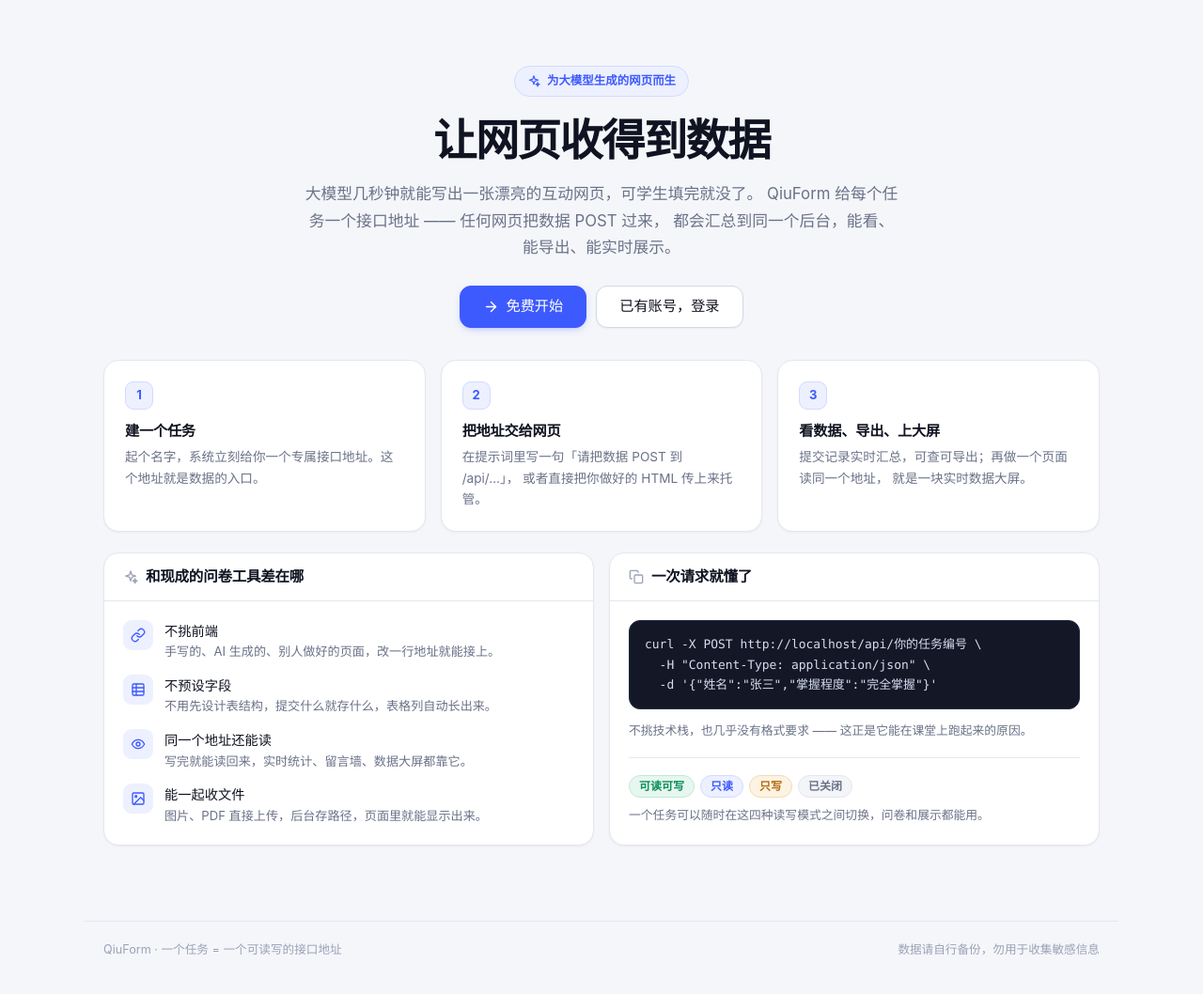
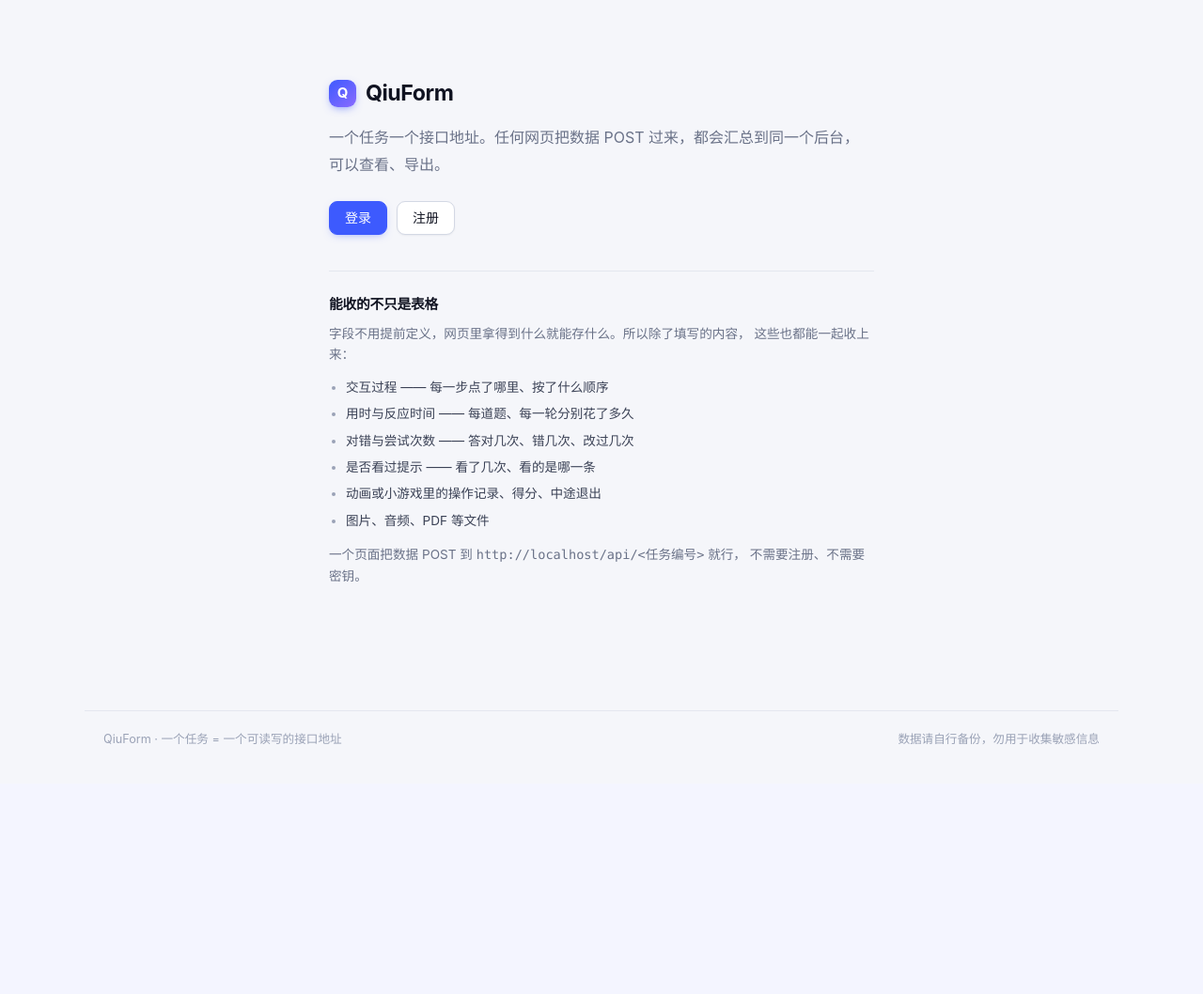
Before and after one commit to Qiuzizhao/QiuForm, a Flask app: page / in a window 1280 px wide. Shown: the part 61-1119 px from the top of the page at 94% size. After the commit the page ends 853 px from the top, so only its background shows below. Run offline with Flask 3, Linux system fonts and the light colour scheme; parts of the project's set-up code (start-up, migrations or seed data) failed here and were passed over.

Commit message:
首页改为极简入口，并补一个采集交互过程的示例
网站是自用和给朋友用，不需要宣传性质，所以首页去掉了 hero、
三步走和功能卡片，只留下：一句话说明、登录/注册、以及一小段
"能收的不只是表格"。

和问卷工具最大的差别是能跳出表格：交互过程、反应时间、对错次数、
是否看过提示这类细节都能收。这个不该只写在文档里，所以加了
examples/反应测试.html —— 六轮反应力小游戏，把逐轮反应时间、
逐轮结果、抢跑次数、查看规则次数、总用时一起提交。

顺带修掉一个隐蔽的 bug：
`var status = document.getElementById('status')` 里的 status
撞上 window.status（浏览器内置的字符串属性），元素被强行转成字符串，
之后所有赋值静默失效 —— 成绩其实提交成功了，但界面上不显示任何提示。
同一个坑之前在 demo 里踩过一次，这次把它做成静态检查加进了
tests/check_examples.py，并补了一组反向验证（注入 bug 能抓到、
注释里的示例代码不会误报）。

其他：
- tests/check_examples.py 用 node --check 校验示例页的内联 JS 语法
- README 补充了"收过程而不是收表格"的说明和三个示例的用途

```diff
--- a/qiuform/static/app.css
+++ b/qiuform/static/app.css
@@ -602,43 +602,26 @@ a:hover > .thumb { transform: scale(1.04); border-color: var(--accent); }
 
 /* ------------------------------------------------------------ 首页 */
 
-.hero { padding: 40px 0 34px; text-align: center; }
-.hero-badge {
-  display: inline-flex; align-items: center; gap: 7px;
-  font-size: .78rem; font-weight: 600; color: var(--accent);
-  background: var(--accent-soft); border: 1px solid var(--accent-line);
-  border-radius: var(--r-full); padding: 5px 13px; margin-bottom: 20px;
+/* 自用为主，首页不做宣传，就是一个安静入口 */
+.home-page { max-width: 620px; }
+.home { padding: 54px 0 40px; }
+.home-brand { display: flex; align-items: center; gap: 10px; margin-bottom: 18px; }
+.home-brand h1 { font-size: 1.45rem; letter-spacing: -.02em; }
+.home-lede {
+  color: var(--muted); font-size: 1rem; line-height: 1.8; margin-bottom: 24px;
 }
-.hero h1 {
-  font-size: clamp(1.9rem, 5vw, 2.9rem);
-  letter-spacing: -.035em; line-height: 1.15; margin-bottom: 16px;
-}
-.hero .lead {
-  font-size: 1.05rem; color: var(--muted); max-width: 60ch;
-  margin: 0 auto 26px; line-height: 1.7;
-}
-.hero-actions { display: flex; gap: 10px; justify-content: center; flex-wrap: wrap; }
+.home-actions { display: flex; gap: 10px; flex-wrap: wrap; margin-bottom: 38px; }
+.home-note { border-top: 1px solid var(--line); padding-top: 26px; }
+.home-note h2 { font-size: .92rem; margin-bottom: 10px; }
+.home-note p { margin-bottom: 12px; }
 
-.steps { display: grid; grid-template-columns: repeat(3, minmax(0, 1fr)); gap: 16px; }
-@media (max-width: 860px) { .steps { grid-template-columns: minmax(0, 1fr); } }
-.step { padding: 22px; }
-.step-num {
-  width: 30px; height: 30px; border-radius: var(--r-sm);
-  background: var(--accent-soft); color: var(--accent);
-  border: 1px solid var(--accent-line);
-  font-size: .82rem; font-weight: 700;
-  display: grid; place-items: center; margin-bottom: 13px;
-}
+.quiet-list { margin: 0; padding-left: 18px; color: var(--ink-2); }
+.quiet-list li { margin-bottom: 6px; }
+.quiet-list li::marker { color: var(--faint); }
 
 .feature-list { margin: 0; padding-left: 19px; }
 .feature-list li { margin-bottom: 7px; font-size: .89rem; color: var(--ink-2); }
 .feature-list li::marker { color: var(--faint); }
-
-.kbd {
-  background: var(--surface); border: 1px solid var(--line-strong);
-  border-bottom-width: 2px; border-radius: 6px; padding: 2px 7px;
-  font-size: .79rem; font-family: ui-monospace, Consolas, monospace;
-}
 
 /* 图标说明列表 */
 .icon-list { display: flex; flex-direction: column; gap: 13px; }
--- a/qiuform/templates/landing.html
+++ b/qiuform/templates/landing.html
@@ -1,115 +1,43 @@
 {% extends "base.html" %}
 {% from "_icons.html" import icon %}
-{% block title %}{{ SITE_NAME }} · 让网页收得到数据{% endblock %}
+{% block title %}{{ SITE_NAME }}{% endblock %}
+{% block page_class %}home-page{% endblock %}
 
 {% block content %}
-<section class="hero">
-  <span class="hero-badge">{{ icon('sparkles', 14) }} 为大模型生成的网页而生</span>
-  <h1>让网页收得到数据</h1>
-  <p class="lead">
-    大模型几秒钟就能写出一张漂亮的互动网页，可学生填完就没了。
-    QiuForm 给每个任务一个接口地址 —— 任何网页把数据 POST 过来，
-    都会汇总到同一个后台，能看、能导出、能实时展示。
+<section class="home">
+  <div class="home-brand">
+    <span class="brand-mark">Q</span>
+    <h1>{{ SITE_NAME }}</h1>
+  </div>
+
+  <p class="home-lede">
+    一个任务一个接口地址。任何网页把数据 POST 过来，都会汇总到同一个后台，
+    可以查看、导出。
   </p>
-  <div class="hero-actions">
-    <a class="btn btn-lg btn-primary" href="{{ url_for('auth.register') }}">
-      {{ icon('arrow-right', 17) }} 免费开始
-    </a>
-    <a class="btn btn-lg" href="{{ url_for('auth.login') }}">已有账号，登录</a>
+
+  <div class="home-actions">
+    <a class="btn btn-primary" href="{{ url_for('auth.login') }}">登录</a>
+    <a class="btn" href="{{ url_for('auth.register') }}">注册</a>
+  </div>
+
+  <div class="home-note">
+    <h2>能收的不只是表格</h2>
+    <p class="small muted">
+      字段不用提前定义，网页里拿得到什么就能存什么。所以除了填写的内容，
+      这些也都能一起收上来：
+    </p>
+    <ul class="quiet-list small">
+      <li>交互过程 —— 每一步点了哪里、按了什么顺序</li>
+      <li>用时与反应时间 —— 每道题、每一轮分别花了多久</li>
+      <li>对错与尝试次数 —— 答对几次、错几次、改过几次</li>
+      <li>是否看过提示 —— 看了几次、看的是哪一条</li>
+      <li>动画或小游戏里的操作记录、得分、中途退出</li>
+      <li>图片、音频、PDF 等文件</li>
+    </ul>
+    <p class="small muted" style="margin-top:14px">
+      一个页面把数据 POST 到 <span class="mono">{{ base_url() }}/api/&lt;任务编号&gt;</span> 就行，
+      不需要注册、不需要密钥。
+    </p>
   </div>
 </section>
-
-<div class="steps">
-  <div class="card step">
-    <div class="step-num">1</div>
-    <h3>建一个任务</h3>
-    <p class="muted small" style="margin-top:7px">
-      起个名字，系统立刻给你一个专属接口地址。这个地址就是数据的入口。
-    </p>
-  </div>
-  <div class="card step">
-    <div class="step-num">2</div>
-    <h3>把地址交给网页</h3>
-    <p class="muted small" style="margin-top:7px">
-      在提示词里写一句「请把数据 POST 到 /api/…」，
-      或者直接把你做好的 HTML 传上来托管。
-    </p>
-  </div>
-  <div class="card step">
-    <div class="step-num">3</div>
-    <h3>看数据、导出、上大屏</h3>
-    <p class="muted small" style="margin-top:7px">
-      提交记录实时汇总，可查可导出；再做一个页面读同一个地址，
-      就是一块实时数据大屏。
-    </p>
-  </div>
-</div>
-
-<div class="grid two section-gap">
-  <div class="card">
-    <div class="card-head"><h2>{{ icon('sparkles') }} 和现成的问卷工具差在哪</h2></div>
-    <div class="card-body">
-      <div class="icon-list">
-        <div class="icon-list-item">
-          <div class="icon-list-icon">{{ icon('link', 16) }}</div>
-          <div>
-            <div class="icon-list-title">不挑前端</div>
-            <div class="icon-list-desc">
-              手写的、AI 生成的、别人做好的页面，改一行地址就能接上。
-            </div>
-          </div>
-        </div>
-        <div class="icon-list-item">
-          <div class="icon-list-icon">{{ icon('table', 16) }}</div>
-          <div>
-            <div class="icon-list-title">不预设字段</div>
-            <div class="icon-list-desc">
-              不用先设计表结构，提交什么就存什么，表格列自动长出来。
-            </div>
-          </div>
-        </div>
-        <div class="icon-list-item">
-          <div class="icon-list-icon">{{ icon('eye', 16) }}</div>
-          <div>
-            <div class="icon-list-title">同一个地址还能读</div>
-            <div class="icon-list-desc">
-              写完就能读回来，实时统计、留言墙、数据大屏都靠它。
-            </div>
-          </div>
-        </div>
-        <div class="icon-list-item">
-          <div class="icon-list-icon">{{ icon('image', 16) }}</div>
-          <div>
-            <div class="icon-list-title">能一起收文件</div>
-            <div class="icon-list-desc">
-              图片、PDF 直接上传，后台存路径，页面里就能显示出来。
-            </div>
-          </div>
-        </div>
-      </div>
-    </div>
-  </div>
-
-  <div class="card">
-    <div class="card-head"><h2>{{ icon('copy') }} 一次请求就懂了</h2></div>
-    <div class="card-body">
-      <pre class="code">curl -X POST {{ base_url() }}/api/你的任务编号 \
-  -H "Content-Type: application/json" \
-  -d '{"姓名":"张三","掌握程度":"完全掌握"}'</pre>
-      <p class="hint" style="margin-top:12px">
-        不挑技术栈，也几乎没有格式要求 —— 这正是它能在课堂上跑起来的原因。
-      </p>
-      <div class="divider"></div>
-      <div class="row tight">
-        <span class="chip chip-read_write">可读可写</span>
-        <span class="chip chip-read_only">只读</span>
-        <span class="chip chip-write_only">只写</span>
-        <span class="chip chip-closed">已关闭</span>
-      </div>
-      <p class="hint" style="margin-top:8px">
-        一个任务可以随时在这四种读写模式之间切换，问卷和展示都能用。
-      </p>
-    </div>
-  </div>
-</div>
 {% endblock %}
```
Also changed, not shown: COMMIT_MSG.txt (added, +22 -0 lines), examples/反应测试.html (added, +324 -0 lines), tests/check_examples.py (added, +154 -0 lines), README.md.
